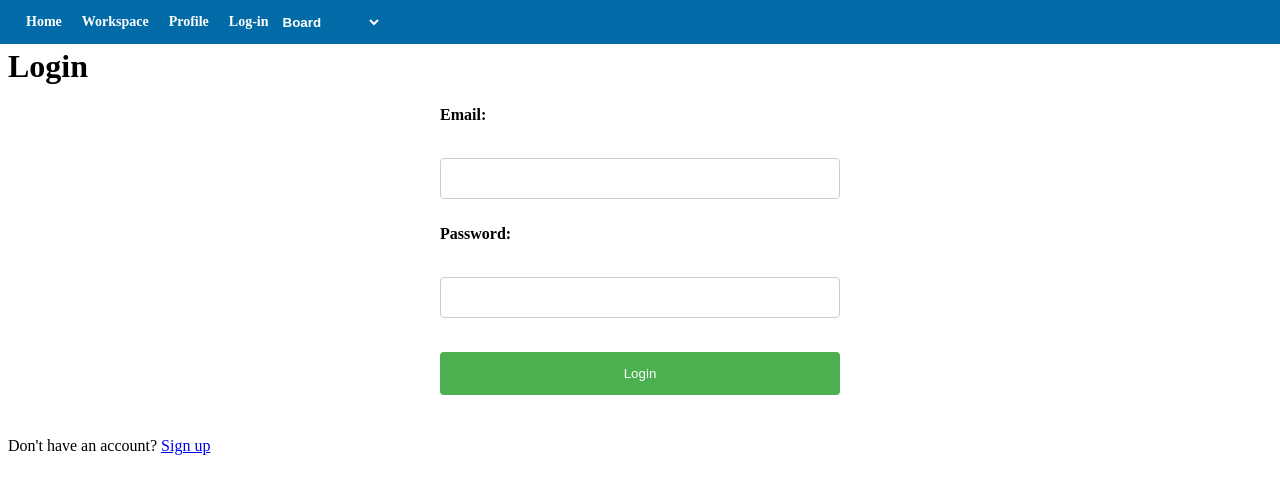
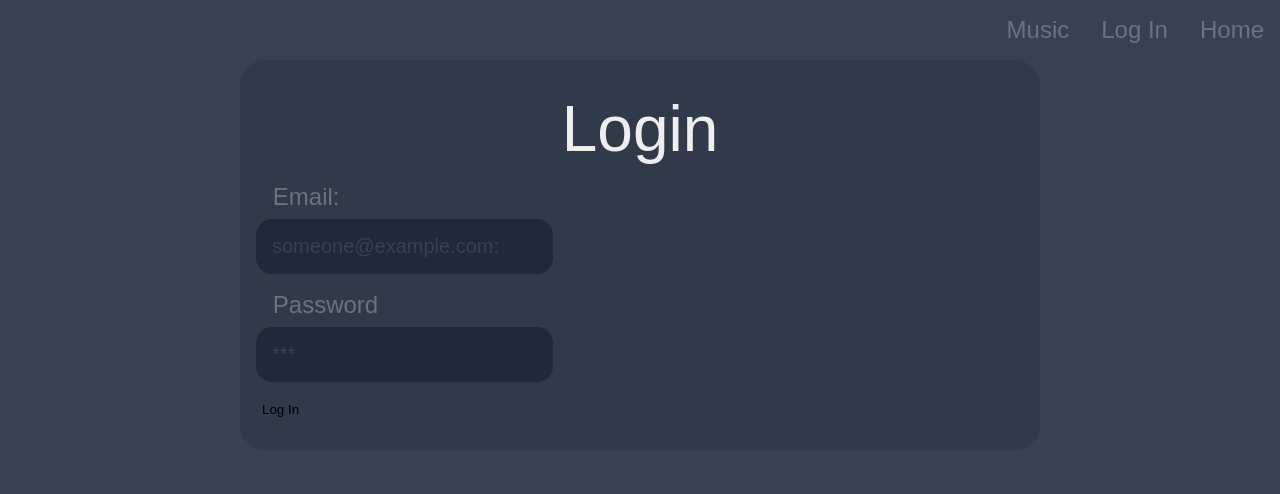
Before and after one commit to TeunKlaassens/CSE1500-Web-Technology-Assignment-One-HTML-and-CSS, a plain HTML site: page login.html in a window 1280 px wide. Shown: the top 494 px of the page. Drawn offline with Linux system fonts and the light colour scheme.

Commit message:
Login FullRework

```diff
--- a/login.css
+++ b/login.css
@@ -1,7 +1,114 @@
+:root {
+  --dark: #374151;
+--darker: #1F2937;
+--darkest: #111827;
+--grey: #6B7280;
+--pink: #EC4899;
+--purple: #8B5CF6;
+--light: #EEE;
+}
+
+* {
+  box-sizing: border-box;
+  margin: 0;
+  font-family: 'Fira sans', sans-serif;
+}
+
 body {
-    font-family: Arial, sans-serif;
-  }
+  display: flex;
+  flex-direction: column;
+  min-height: 100vh;
+  background: var(--dark);
+  color: #FFF;
+}
 
-  h1 {
-    text-align: center;
-  }
+header {
+  border-radius: 25px;
+  padding: 2rem 1rem;
+  max-width: 90%;
+  max-width: 800px;
+  width: 100%;
+  margin: 0 auto;
+  background-color: rgba(0, 0, 0, .1);
+}
+
+header h1 {
+  text-align: center;
+  font-size: 400%;
+  font-weight: 300;
+  color: var(--light);
+  margin-bottom: 1rem;
+}
+
+header h2 {
+  text-align: left;
+  font-size: 1.5rem;
+  font-weight: 300;
+  color: var(--grey);
+  margin-bottom: .5rem;
+}
+
+input, button {
+  appearance: none;
+  border: none;
+  outline: none;
+  background: none;
+}
+
+main {
+  flex: 1 1 0%;
+  max-width: 800px;
+  width: 100%;
+  margin: 0 auto;
+}
+
+
+.navbar {
+  /* background-color: #243248; */
+  background-color: #374151;
+}
+
+.btn {
+  color: #374151;
+  text-decoration: none;
+  border: none;
+  font-size: 1.5rem;
+  font-weight: 300;
+  color: var(--grey);
+  margin: 1rem;
+  float: right;
+}
+
+#email {
+  background-color: var(--darker);
+  padding: 1rem;
+  border-radius: 1rem;
+  margin-right: 1rem;
+  color: var(--light);
+  font-size: 1.25rem;
+
+}
+
+#email::placeholder {
+  color: var(--dark);
+}
+
+#password {
+  flex: 1 1 0%;
+  background-color: var(--darker);
+  padding: 1rem;
+  border-radius: 1rem;
+  margin-right: 1rem;
+  color: var(--light);
+  font-size: 1.25rem;
+}
+
+#password::placeholder {
+  color: var(--dark);
+}
+
+
+h2 {
+  margin: .7em;
+  /* text-align: center; */
+}
--- a/login.html
+++ b/login.html
@@ -4,35 +4,31 @@
     <meta charset="UTF-8">
     <meta http-equiv="X-UA-Compatible" content="IE=edge">
     <meta name="viewport" content="width=device-width, initial-scale=1.0">
-    <link rel="stylesheet" href="index.css">
-    <title>Document</title>
+    <title>Login</title>
+    <link rel="stylesheet" href="login.css" />
 </head>
 <body>
-    <nav id="nav">
-        <ul>
-            <li><a href="index.html">Home</a></li>
-            <li><a href="index.html">Workspace</a></li>
-            <li><a href="login.html">Profile</a></li>
-            <li><a href="login.html">Log-in</a></li>
-            <select>
-                <option value="/board">Board</option>
-                <option value="/board/newBoard">New Board</option>
-                <option value="/board/editBoard">Edit Board</option>
-                <option value="/board/delBoard">Delete Board</option>
-            </select>
-        </ul>
+    <nav class="navbar">
+        <a href="main.html" class="btn">Home</a>
+        <a href="login.html" class="btn">Log In</a>
+        <a href="music.html" class="btn">Music</a>
     </nav>
-    <h1>Login</h1>
-  <form>
-    <label for="email">Email:</label><br>
-    <input type="email" id="email" name="email"><br>
-    <br>
-    <label for="password">Password:</label><br>
-    <input type="password" id="password" name="password"><br>
-    <br>
-    <input type="submit" value="Login">
-  </form>
-  <br>
-  <p>Don't have an account? <a href="/signup">Sign up</a></p>
+    <header>
+        <h1>Login</h1>
+
+        <form id="login-form">
+          <label for="email"><h2>Email:</h2></label>
+          <input type="email" id="email" name="email" placeholder="someone@example.com:">
+          <br>
+          <label for="password"><h2>Password</h2></label>
+          <input type="password" id="password" name="password" placeholder="***">
+          <br><br>
+          <input type="submit" value="Log In">
+      </form>
+    </header>
+
+    <main>
+    </main>
+    <script src="login.js"></script>
 </body>
 </html>
--- a/main.css
+++ b/main.css
@@ -164,3 +164,17 @@ main {
     margin: 1rem;
     float: right;
 }
+
+#email {
+    flex: 1 1 0%;
+    background-color: var(--darker);
+    padding: 1rem;
+    border-radius: 1rem;
+    margin-right: 1rem;
+    color: var(--light);
+    font-size: 1.25rem;
+}
+
+#email::placeholder {
+    color: var(--dark);
+}
```
Also changed, not shown: index.html (deleted, +0 -58 lines), index.js (deleted, +0 -15 lines), main.html (added, +60 -0 lines), music.html (added, +18 -0 lines).
